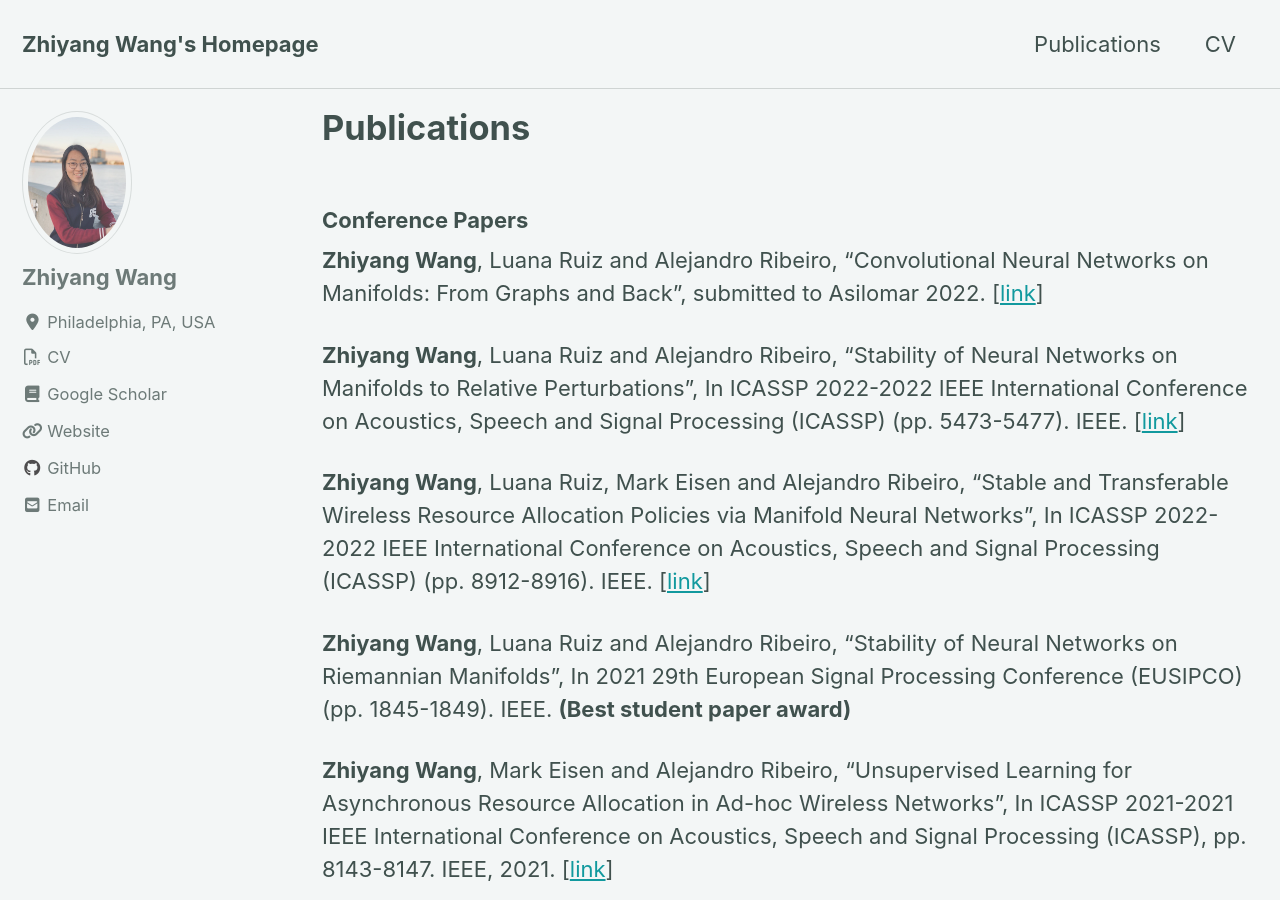
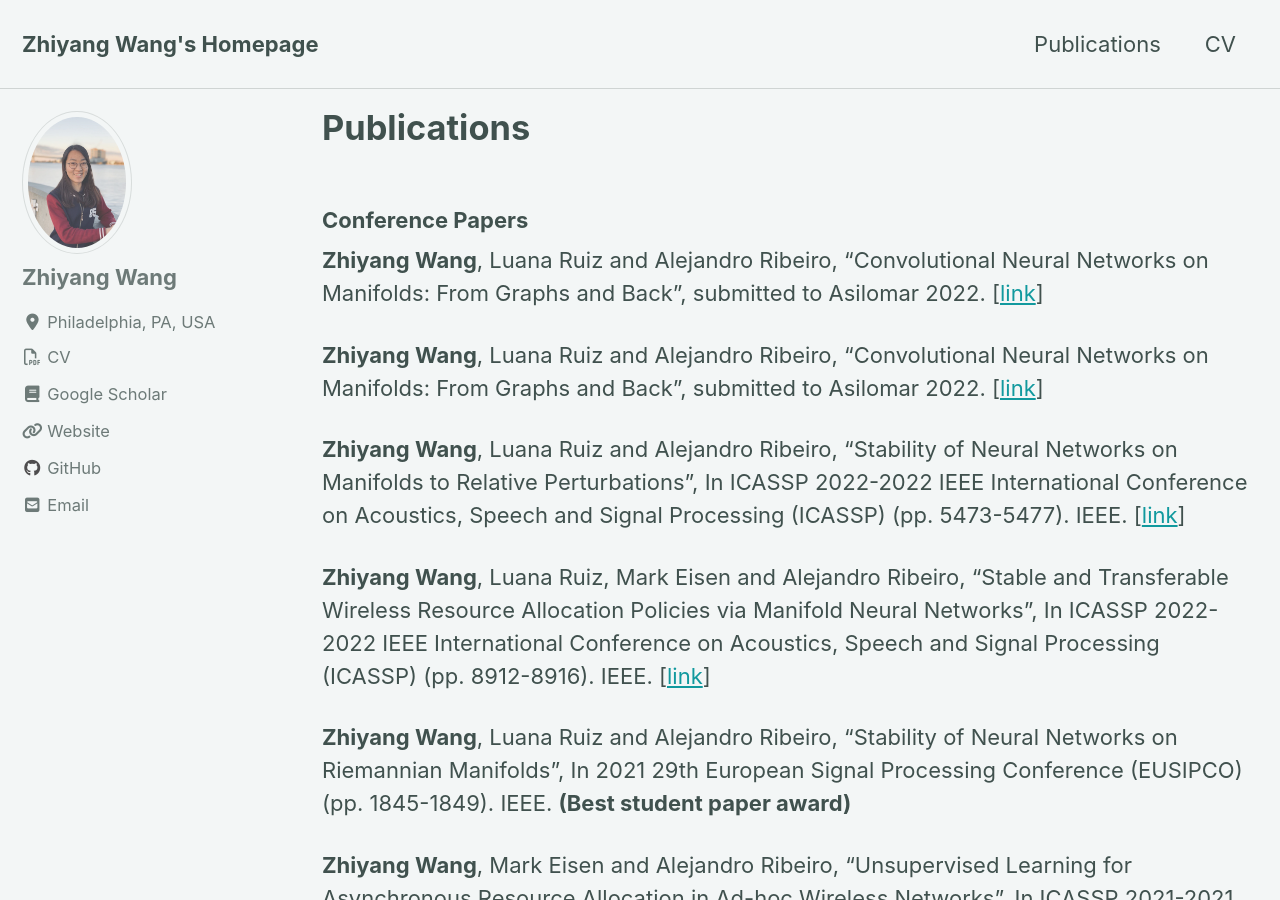
Before and after one commit to Zhiyang43/zhiyang43.github.io, a Jekyll site: the page built from _pages/publications.md, in a window 1280 px wide and 900 px high. Built offline with Jekyll 4.4.1, drawn with Linux system fonts in a browser that asks for light colours; cached includes are drawn as plain includes; nearby versions of some CDN libraries.

Commit message:
Update publications.md

```diff
--- a/_pages/publications.md
+++ b/_pages/publications.md
@@ -9,6 +9,9 @@ author_profile: true
 
 
 ### Conference Papers
+
+<b>Zhiyang Wang</b>, Luana Ruiz and Alejandro Ribeiro, "Convolutional Neural Networks on Manifolds: From Graphs and Back", submitted to Asilomar 2022.  [[link](/Papers/VMNN_ICASSP.pdf)]<br>
+
 <b>Zhiyang Wang</b>, Luana Ruiz and Alejandro Ribeiro, "Convolutional Neural Networks on Manifolds: From Graphs and Back", submitted to Asilomar 2022.  [[link](/Papers/convolution-asilomar2022.pdf)]<br>
 
 
```
